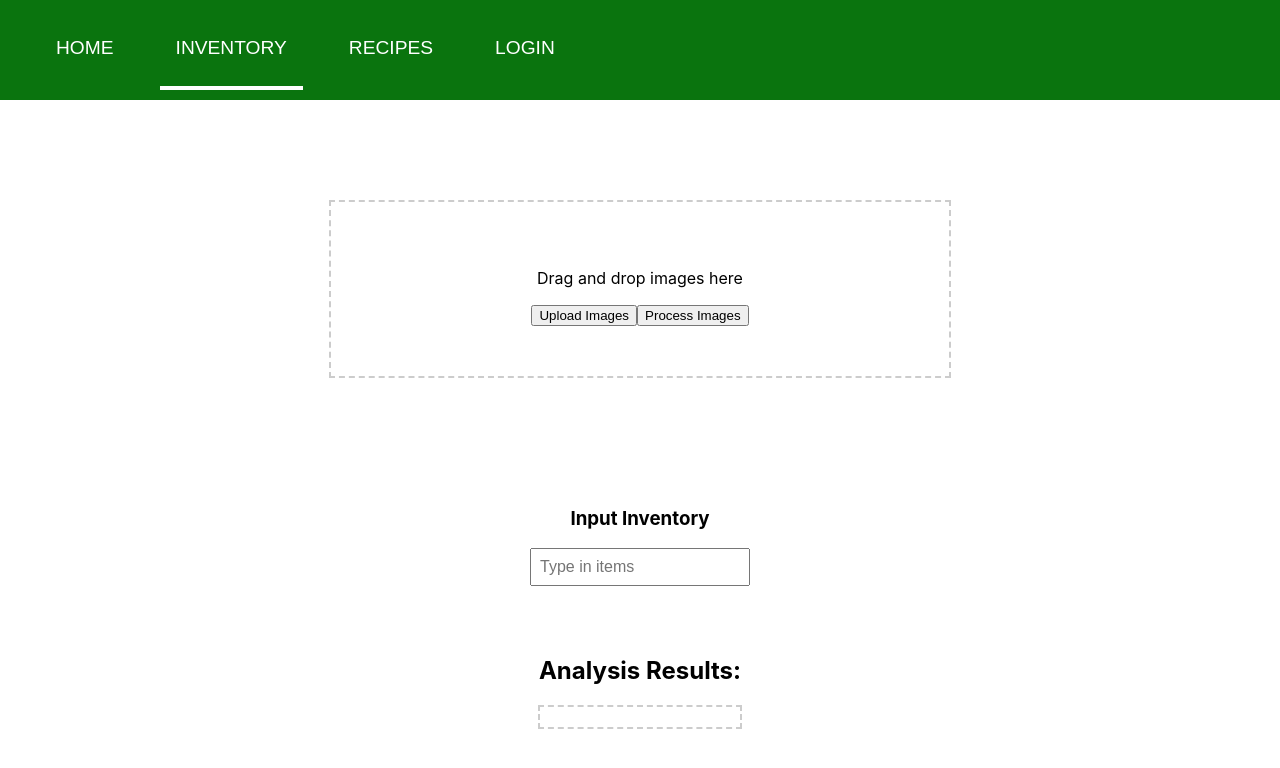
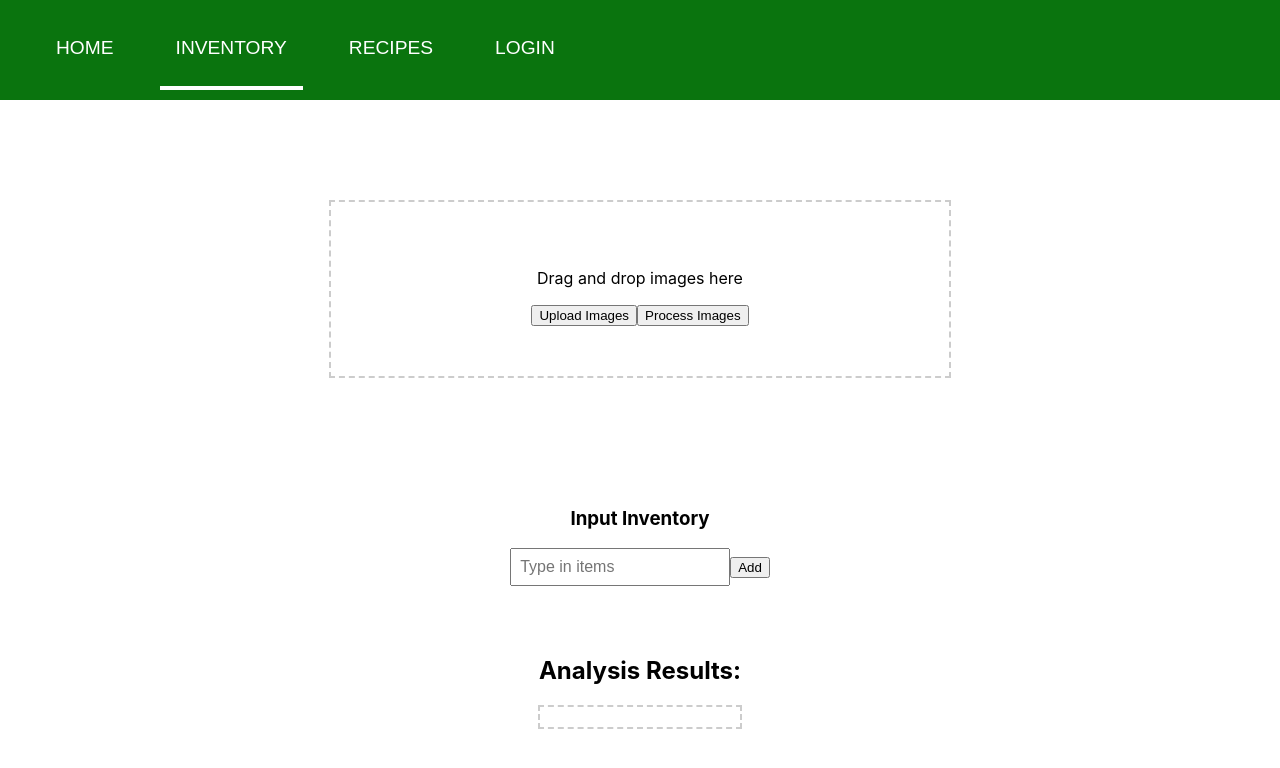
Before and after one commit to kylephan5/bytes, a React (Create React App) app in the folder bytes_client/: page /inventory in a window 1280 px wide. Shown: the top 768 px of the page. Built offline with nearby package versions, Linux system fonts and the light colour scheme.

Commit message:
manual input updates

```diff
--- a/bytes_client/src/components/pages/Inventory.js
+++ b/bytes_client/src/components/pages/Inventory.js
@@ -41,12 +41,6 @@ function Inventory() {
       formData.append(`images[${index}]`, image);
     });
 
-  // const manualInput = () => {
-  //   const formData = new FormData();
-  //   images.forEach((searchTerm, index) => {
-  //   formData.append(searchTerm);
-  // });
-
     axios
       .post('cv/', formData, {
         headers: {
@@ -66,6 +60,23 @@ function Inventory() {
       })
       .catch(function (error) {
         console.error('Error processing images:', error);
+      });
+  };
+
+  const manualInput = () => {
+    axios
+      .post('backend/update', { searchTerm })
+      .then(function (response) {
+        if (response.status === 200) {
+          console.log('Backend updated successfully');
+          const data = response.data;
+          setResults(data.items);
+        } else {
+          console.error('Error updating backend');
+        }
+      })
+      .catch(function (error) {
+        console.error('Error updating backend:', error);
       });
   };
 
@@ -108,7 +119,7 @@ function Inventory() {
         value={searchTerm}
         onChange={(e) => setSearchTerm(e.target.value)}
       />
-      {/* <button onClick={manualInput}>Add</button> */}
+      <button onClick={manualInput}>Add</button>
     </div>
       <div className="results">
         <h2>Analysis Results:</h2>
```
